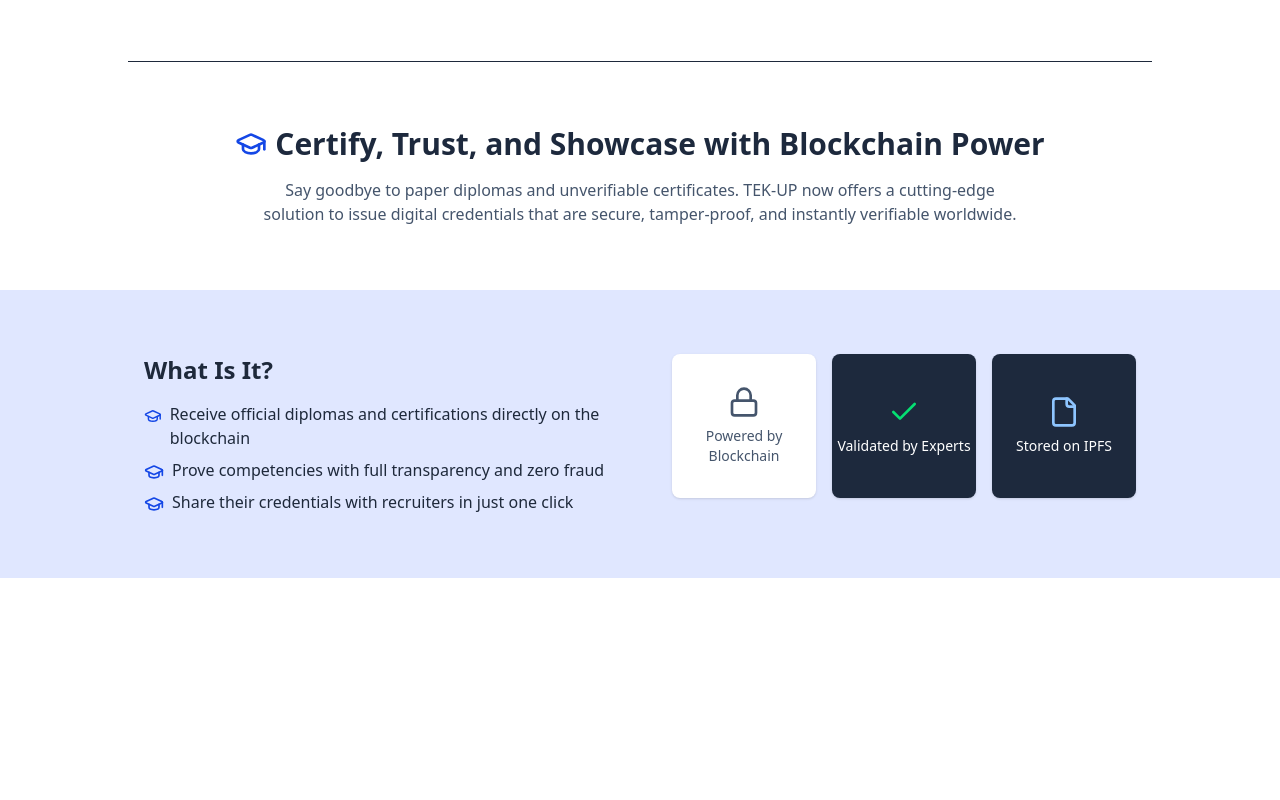
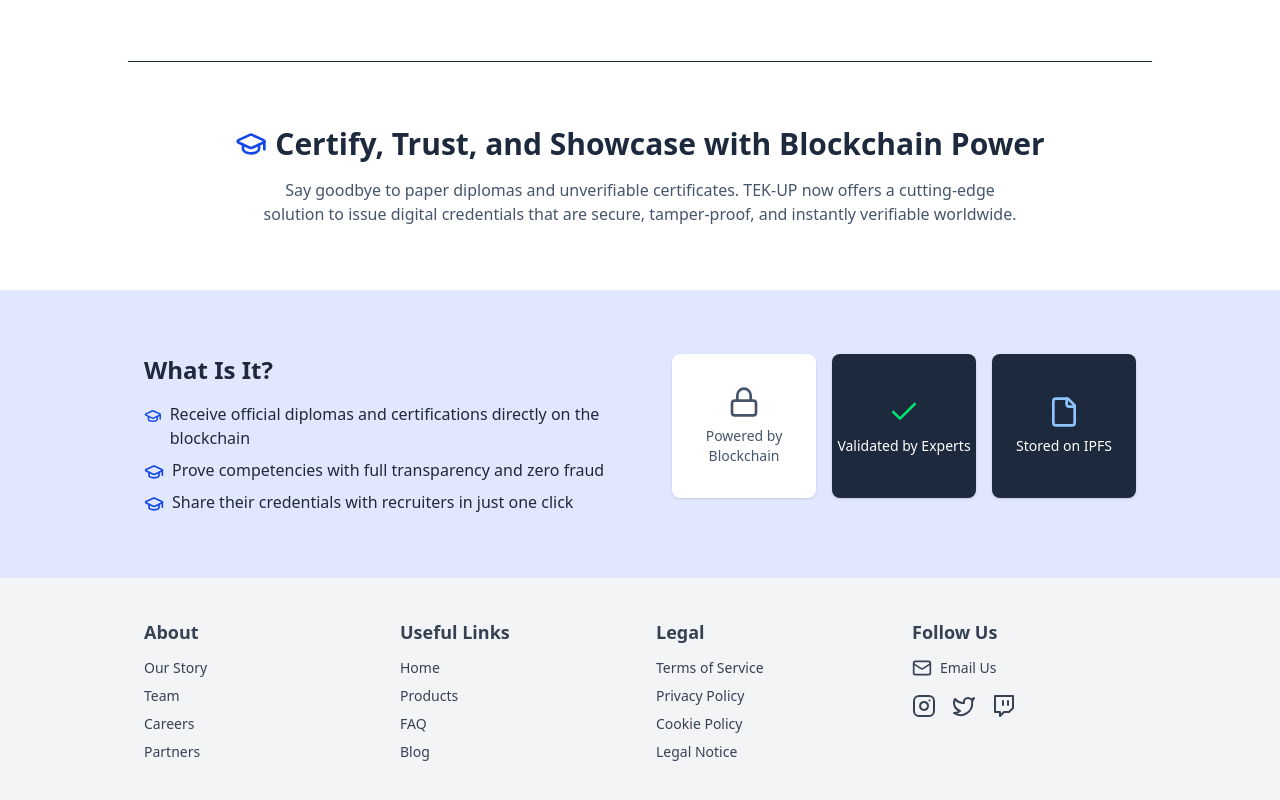
Before and after one commit to tek-up-vcb/tuvcb-front, a React (Vite) app: page / in a window 1280 px wide. Shown: the part 615-1415 px from the top of the page. Before the commit the page ends 1193 px from the top, so only its background shows below. Built offline with nearby package versions, Linux system fonts and the light colour scheme.

Commit message:
Adding footer

```diff
--- /dev/null
+++ b/src/components/Footer.jsx
@@ -0,0 +1,129 @@
+import React from "react";
+import { Mail, Instagram, Twitter, Twitch } from "lucide-react";
+
+function Footer() {
+  return (
+    <footer className="bg-gray-100 text-gray-700 dark:bg-gray-900 dark:text-gray-100">
+      <div className="mx-auto grid w-full max-w-5xl gap-8 px-4 py-10 sm:grid-cols-2 md:grid-cols-4">
+        {/* About */}
+        <div>
+          <h3 className="mb-3 text-lg font-semibold">About</h3>
+          <ul className="space-y-2 text-sm">
+            <li>
+              <a href="#" className="hover:underline">
+                Our Story
+              </a>
+            </li>
+            <li>
+              <a href="#" className="hover:underline">
+                Team
+              </a>
+            </li>
+            <li>
+              <a href="#" className="hover:underline">
+                Careers
+              </a>
+            </li>
+            <li>
+              <a href="#" className="hover:underline">
+                Partners
+              </a>
+            </li>
+          </ul>
+        </div>
+
+        {/* Useful Links */}
+        <div>
+          <h3 className="mb-3 text-lg font-semibold">Useful Links</h3>
+          <ul className="space-y-2 text-sm">
+            <li>
+              <a href="#" className="hover:underline">
+                Home
+              </a>
+            </li>
+            <li>
+              <a href="#" className="hover:underline">
+                Products
+              </a>
+            </li>
+            <li>
+              <a href="#" className="hover:underline">
+                FAQ
+              </a>
+            </li>
+            <li>
+              <a href="#" className="hover:underline">
+                Blog
+              </a>
+            </li>
+          </ul>
+        </div>
+
+        {/* Legal */}
+        <div>
+          <h3 className="mb-3 text-lg font-semibold">Legal</h3>
+          <ul className="space-y-2 text-sm">
+            <li>
+              <a href="#" className="hover:underline">
+                Terms of Service
+              </a>
+            </li>
+            <li>
+              <a href="#" className="hover:underline">
+                Privacy Policy
+              </a>
+            </li>
+            <li>
+              <a href="#" className="hover:underline">
+                Cookie Policy
+              </a>
+            </li>
+            <li>
+              <a href="#" className="hover:underline">
+                Legal Notice
+              </a>
+            </li>
+          </ul>
+        </div>
+
+        {/* Follow Us */}
+        <div>
+          <h3 className="mb-3 text-lg font-semibold">Follow Us</h3>
+          <ul className="space-y-2 text-sm">
+            <li>
+              <a
+                href="mailto:contact@example.com"
+                className="flex items-center gap-2 hover:underline"
+              >
+                <Mail className="h-5 w-5" />
+                Email Us
+              </a>
+            </li>
+          </ul>
+          <div className="mt-4 flex gap-4 text-xl">
+            <a
+              href="#"
+              className="hover:text-gray-900 dark:hover:text-gray-200"
+            >
+              <Instagram className="h-6 w-6" />
+            </a>
+            <a
+              href="#"
+              className="hover:text-gray-900 dark:hover:text-gray-200"
+            >
+              <Twitter className="h-6 w-6" />
+            </a>
+            <a
+              href="#"
+              className="hover:text-gray-900 dark:hover:text-gray-200"
+            >
+              <Twitch className="h-6 w-6" />
+            </a>
+          </div>
+        </div>
+      </div>
+    </footer>
+  );
+}
+
+export default Footer;
--- a/src/pages/index.jsx
+++ b/src/pages/index.jsx
@@ -1,8 +1,9 @@
-import Header from '@/components/Header'
-import { Button } from '@/components/ui/button'
-import { ArrowRight, Check, File, GraduationCap, Lock } from 'lucide-react'
-import heroImg from '@/assets/hero.png'
-import { Link } from 'react-router-dom'
+import Header from "@/components/Header";
+import Footer from "@/components/Footer";
+import { Button } from "@/components/ui/button";
+import { ArrowRight, Check, File, GraduationCap, Lock } from "lucide-react";
+import heroImg from "@/assets/hero.png";
+import { Link } from "react-router-dom";
 
 export default function HomePage() {
   return (
@@ -15,11 +16,14 @@
               TEK-UP Digital Credentials
             </h1>
             <p className="text-xl text-slate-600">
-              Unlock the future of education with secure, verifiable, and decentralized
-              certifications.
+              Unlock the future of education with secure, verifiable, and
+              decentralized certifications.
             </p>
             <div className="flex gap-4">
-              <Button asChild className="bg-blue-700 text-white hover:bg-blue-800">
+              <Button
+                asChild
+                className="bg-blue-700 text-white hover:bg-blue-800"
+              >
                 <Link to="/login">Connect Wallet</Link>
               </Button>
               <Button variant="outline">How It Works</Button>
@@ -40,9 +44,9 @@
             Certify, Trust, and Showcase with Blockchain Power
           </h2>
           <p className="mx-auto mt-4 max-w-3xl text-slate-600">
-            Say goodbye to paper diplomas and unverifiable certificates. TEK-UP now
-            offers a cutting-edge solution to issue digital credentials that are secure,
-            tamper-proof, and instantly verifiable worldwide.
+            Say goodbye to paper diplomas and unverifiable certificates. TEK-UP
+            now offers a cutting-edge solution to issue digital credentials that
+            are secure, tamper-proof, and instantly verifiable worldwide.
           </p>
         </section>
         <section className="w-full bg-indigo-100 py-16">
@@ -52,35 +56,49 @@
               <ul className="space-y-2">
                 <li className="flex items-start gap-2">
                   <GraduationCap className="mt-1 h-5 w-5 text-blue-700" />
-                  <span>Receive official diplomas and certifications directly on the blockchain</span>
+                  <span>
+                    Receive official diplomas and certifications directly on the
+                    blockchain
+                  </span>
                 </li>
                 <li className="flex items-start gap-2">
                   <GraduationCap className="mt-1 h-5 w-5 text-blue-700" />
-                  <span>Prove competencies with full transparency and zero fraud</span>
+                  <span>
+                    Prove competencies with full transparency and zero fraud
+                  </span>
                 </li>
                 <li className="flex items-start gap-2">
                   <GraduationCap className="mt-1 h-5 w-5 text-blue-700" />
-                  <span>Share their credentials with recruiters in just one click</span>
+                  <span>
+                    Share their credentials with recruiters in just one click
+                  </span>
                 </li>
               </ul>
             </div>
             <div className="flex flex-1 flex-wrap justify-center gap-4 md:justify-end">
               <div className="flex h-36 w-36 flex-col items-center justify-center rounded-lg bg-white text-slate-600 shadow">
                 <Lock className="mb-2 h-8 w-8" />
-                <p className="text-center text-sm font-medium">Powered by Blockchain</p>
+                <p className="text-center text-sm font-medium">
+                  Powered by Blockchain
+                </p>
               </div>
               <div className="flex h-36 w-36 flex-col items-center justify-center rounded-lg bg-slate-800 text-white shadow">
                 <Check className="mb-2 h-8 w-8 text-green-400" />
-                <p className="text-center text-sm font-medium">Validated by Experts</p>
+                <p className="text-center text-sm font-medium">
+                  Validated by Experts
+                </p>
               </div>
               <div className="flex h-36 w-36 flex-col items-center justify-center rounded-lg bg-slate-800 text-white shadow">
                 <File className="mb-2 h-8 w-8 text-blue-300" />
-                <p className="text-center text-sm font-medium">Stored on IPFS</p>
+                <p className="text-center text-sm font-medium">
+                  Stored on IPFS
+                </p>
               </div>
             </div>
           </div>
         </section>
       </main>
+      <Footer />
     </div>
-  )
+  );
 }
```
